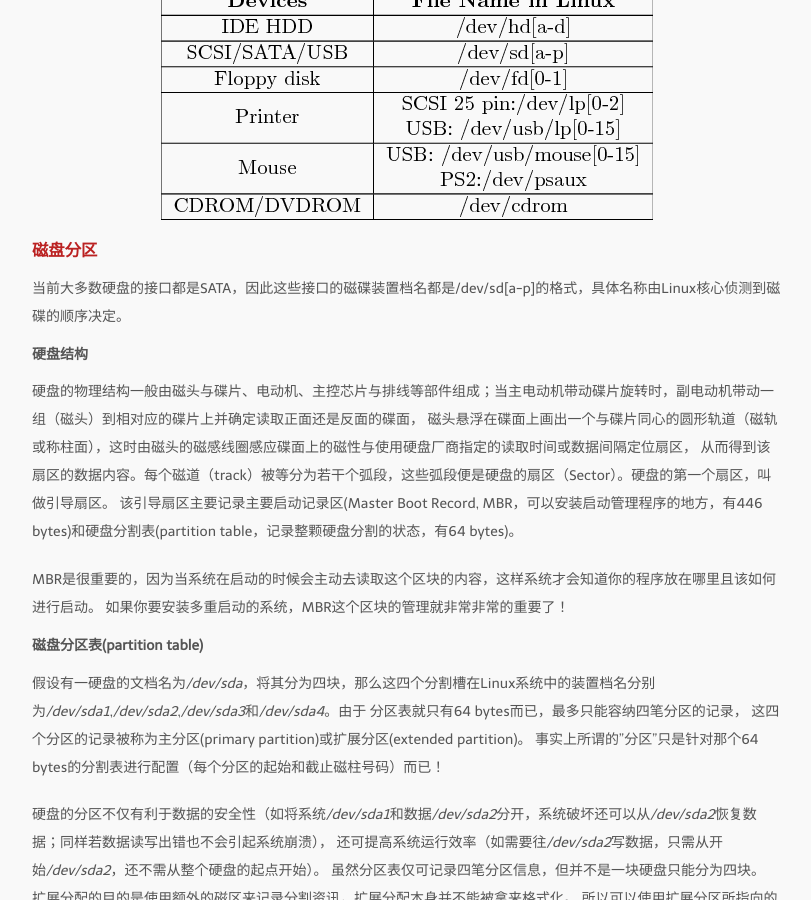
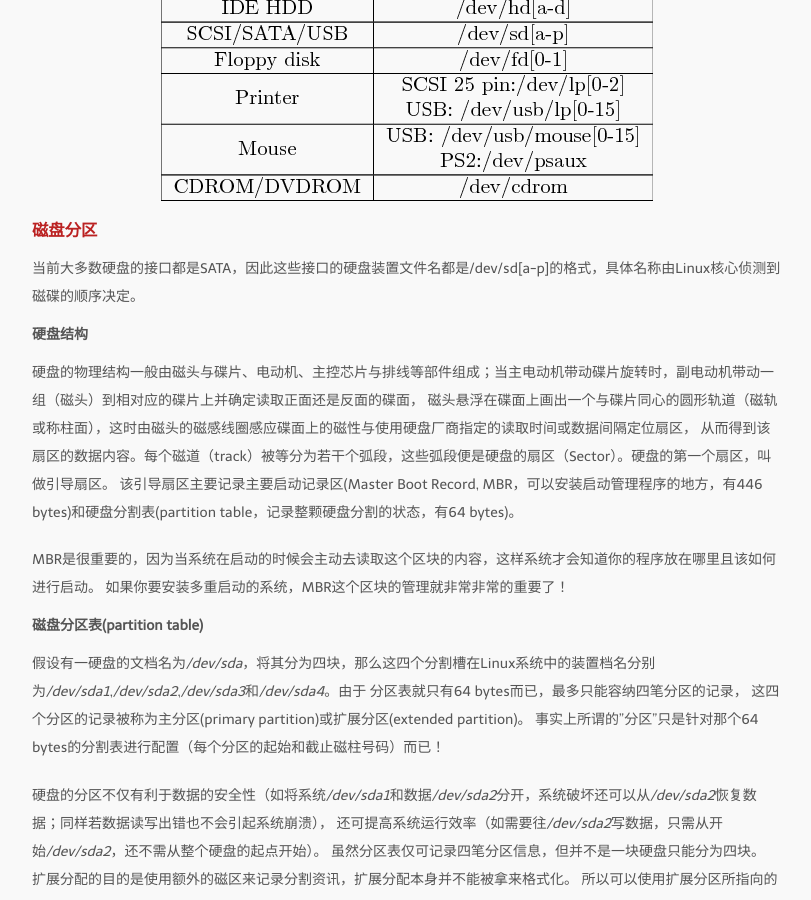
Before and after one commit to bizhishui/bizhishui.github.io, a Jekyll site: the page built from _posts/2017-02-23-Partition-Mount.md, in a window 1280 px wide and 900 px high, scrolled down 480 px. Shown: the whole window, without its empty margins (233-1044 px from the left). Built offline with Jekyll 4.4.1, drawn with Linux system fonts in a browser that asks for light colours; nearby versions of some CDN libraries; some web fonts are replaced; a script that is not in the unit is left out.

Commit message:
minor corrections

```diff
--- a/_posts/2017-02-23-Partition-Mount.md
+++ b/_posts/2017-02-23-Partition-Mount.md
@@ -22,14 +22,13 @@ tags:
 ### [各硬件装置在Linux中的档名](http://cn.linux.vbird.org/linux_basic/0130designlinux.php#hardware_no)
 在Linux系统中，每个装置都被当成一个文件来对待，并且几乎所有的硬件装置文件都在*/dev*这个目录内。
 举例来说，IDE介面的硬盘的文件名称即为*/dev/hd[a-d]*，其中，括号内的字母为*a-d*当中的任意一个，亦即有*/dev/hda*, */dev/hdb*, */dev/hdc*, 及*/dev/hdd*这四个文件的意思。
-
 下图给出了几个常见的装置与其在Linux当中的档名：
 
 [![linux file system](/media/files/2017/02/23/LinuxDevs.png)](https://github.com/bizhishui/bizhishui.github.io/blob/master/ "linux file system")
 
 
 ### [磁盘分区](http://cn.linux.vbird.org/linux_basic/0130designlinux.php#partition)
-当前大多数硬盘的接口都是SATA，因此这些接口的磁碟装置档名都是/dev/sd[a-p]的格式，具体名称由Linux核心侦测到磁碟的顺序决定。
+当前大多数硬盘的接口都是SATA，因此这些接口的硬盘装置文件名都是/dev/sd[a-p]的格式，具体名称由Linux核心侦测到磁碟的顺序决定。
 
 #### 硬盘结构
 硬盘的物理结构一般由磁头与碟片、电动机、主控芯片与排线等部件组成；当主电动机带动碟片旋转时，副电动机带动一组（磁头）到相对应的碟片上并确定读取正面还是反面的碟面，
```
